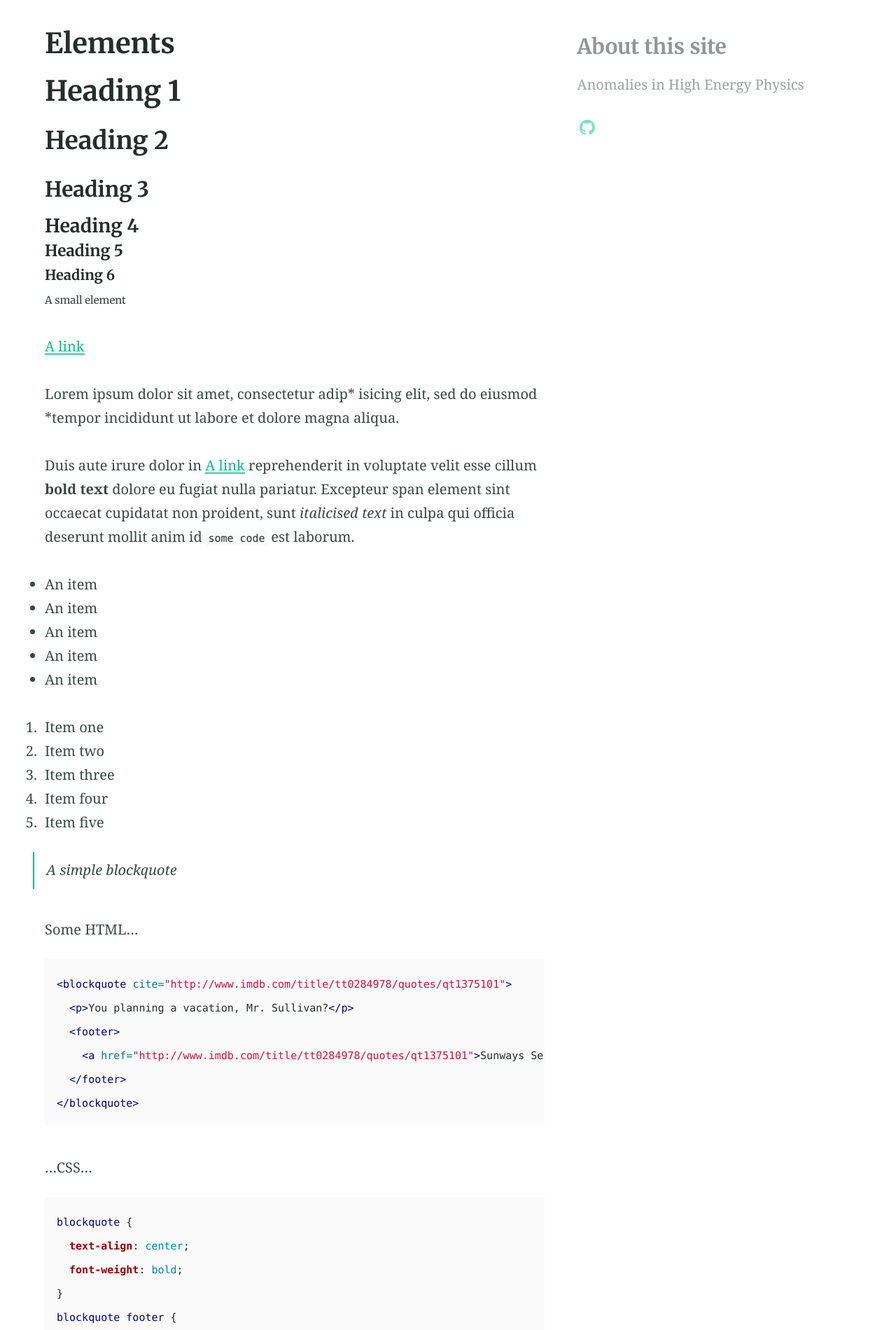
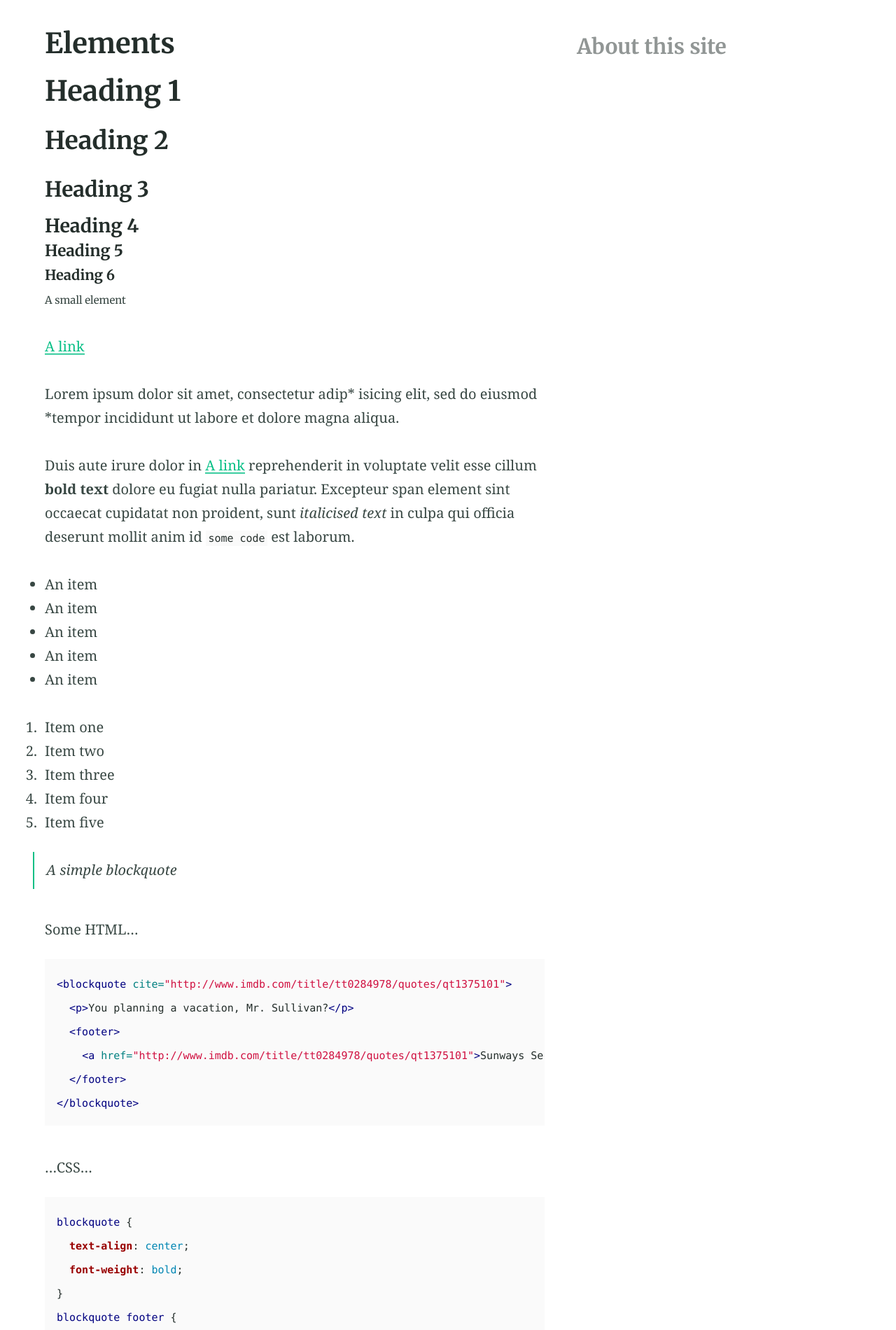
Before and after one commit to hepcomm/hepmist, a Jekyll site: the page built from elements.md, in a window 1280 px wide. Shown: the part 390-2290 px from the top of the page at 70% size. Built offline with Jekyll 4.4.1, drawn with Linux system fonts in a browser that asks for light colours; some of the changed lines change nothing that is shown.

Commit message:
Update _config.yml

```diff
--- a/_config.yml
+++ b/_config.yml
@@ -57,18 +57,18 @@
 sass:
   style: compressed # Style compression
 permalink: pretty  # Permalink style (/YYYY/MM/DD/page-name/)
-excerpt_separator: <!-- more --> # Marks end of excerpt in posts
+#excerpt_separator: <!-- more --> # Marks end of excerpt in posts
 timezone: America/Chicago # Timezone for blog posts and alike
 
 # 5. Collections
-collections:
-  posts:
-    title: Posts # Needed for Siteleaf
-    output: true
-    description: " " # The post list page content
-    feature_text: |
-      News
-    feature_image: "/assets/news.jpg"
+#collections:
+#  posts:
+#    title: Posts # Needed for Siteleaf
+#    output: true
+#    description: "latest" # The post list page content
+#    feature_text: |
+#      News
+#    feature_image: "/assets/news.jpg"
 
 # 6. Jekyll collections settings
 defaults:
@@ -95,16 +95,21 @@
 lang: en-US # Set the site language
 title: "hepmist" # Site name or title, also used in jekyll-seo-tag
 #logo: "/assets/logos/logo.svg" # Site logo, also used in jekyll-seo-tag
-description: "Anomalies in High Energy Physics" # Site description and default description, also used in jekyll-seo-tag
-url: "https://hepcomm.github.io/hepmist" # Site url, also used in jekyll-seo-tag
-baseurl: ""
-repo: "https://github.com/hepcomm/hepmist"
-email: "yu-hang.ng@huskers.unl.edu"
+#description: "Anomalies in High Energy Physics" # Site description and default description, also used in jekyll-seo-tag
+#url: "https://hepcomm.github.io/hepmist" # Site url, also used in jekyll-seo-tag
+#baseurl: ""
+#repo: "https://github.com/hepcomm/hepmist"
+#email: "yu-hang.ng@huskers.unl.edu"
 # disqus: "alembic-1" # Blog post comments, uncomment the option and set the site ID from your Disqus account
 # google_analytics: ''
 # google_analytics_anonymize_ip: ''
 # service_worker: false # Will turn off the service worker if set to false
-css_inline: true # Will insert all styles into a single <style> block in the <head> element and remove the style <link> reference
+#css_inline: true # Will insert all styles into a single <style> block in the <head> element and remove the style <link> reference
+
+# default markdown processor and highlighter
+markdown: kramdown
+highlighter: rouge
+error_mode: strict
 
 # 8. Site favicons & manifest icons
 #favicons: # Favicons are also used in the manifest file. Syntax is 'size: path'
@@ -131,10 +136,10 @@
 - title: Adopted Alembic Theme
   url: https://alembic.darn.es/
 
-social_links: # Appears in sidebar. Set the urls then uncomment and comment out as desired
+#social_links: # Appears in sidebar. Set the urls then uncomment and comment out as desired
   #Twitter: https://twitter.com/yhnepi0
   #LinkedIn: https://www.linkedin.com/in/...
-  GitHub: https://github.com/hepcomm/hepmist
+  #GitHub: https://github.com/hepcomm/hepmist
   #link: https://...
   #RSS: /feed.xml
 
```
